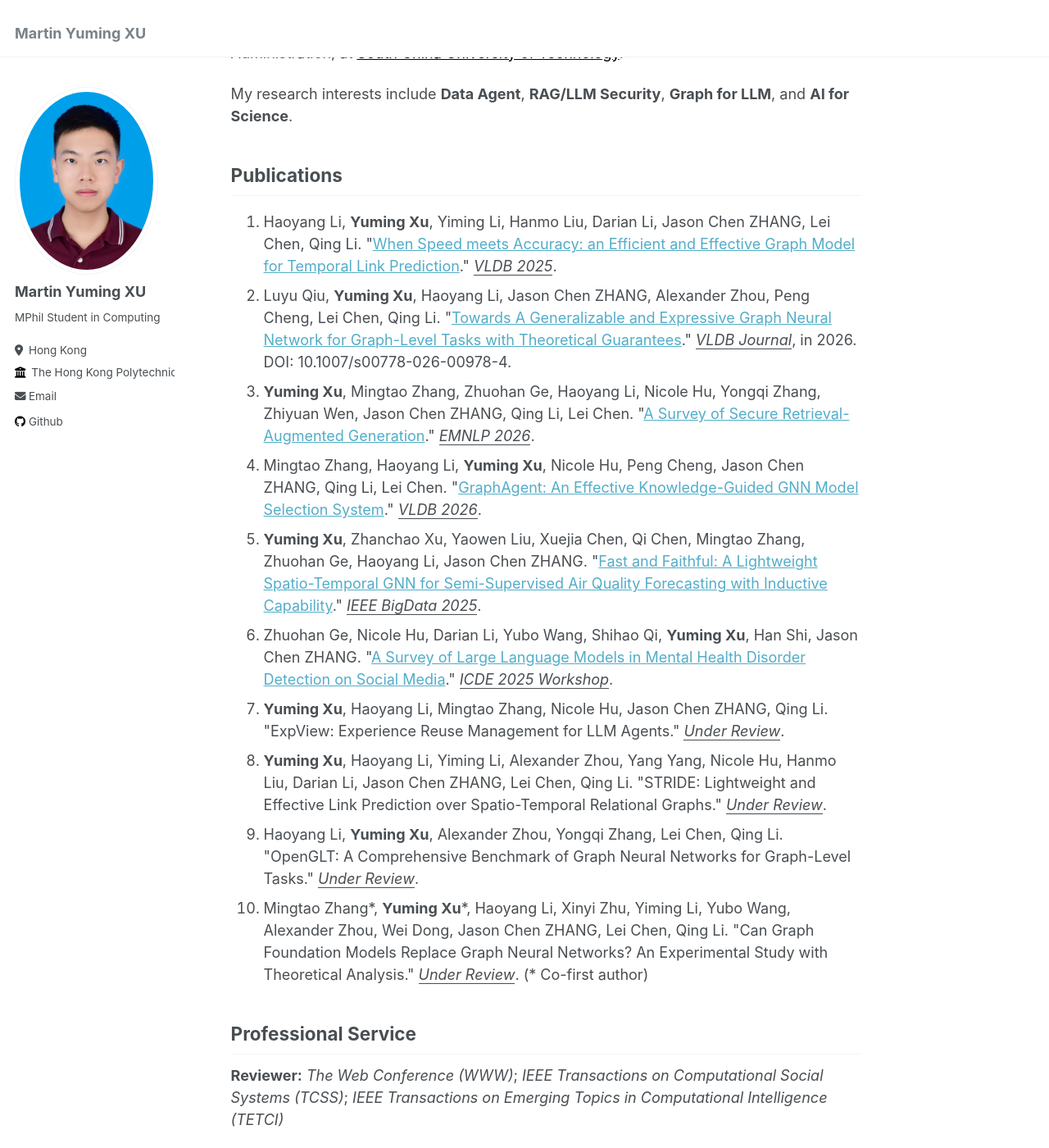
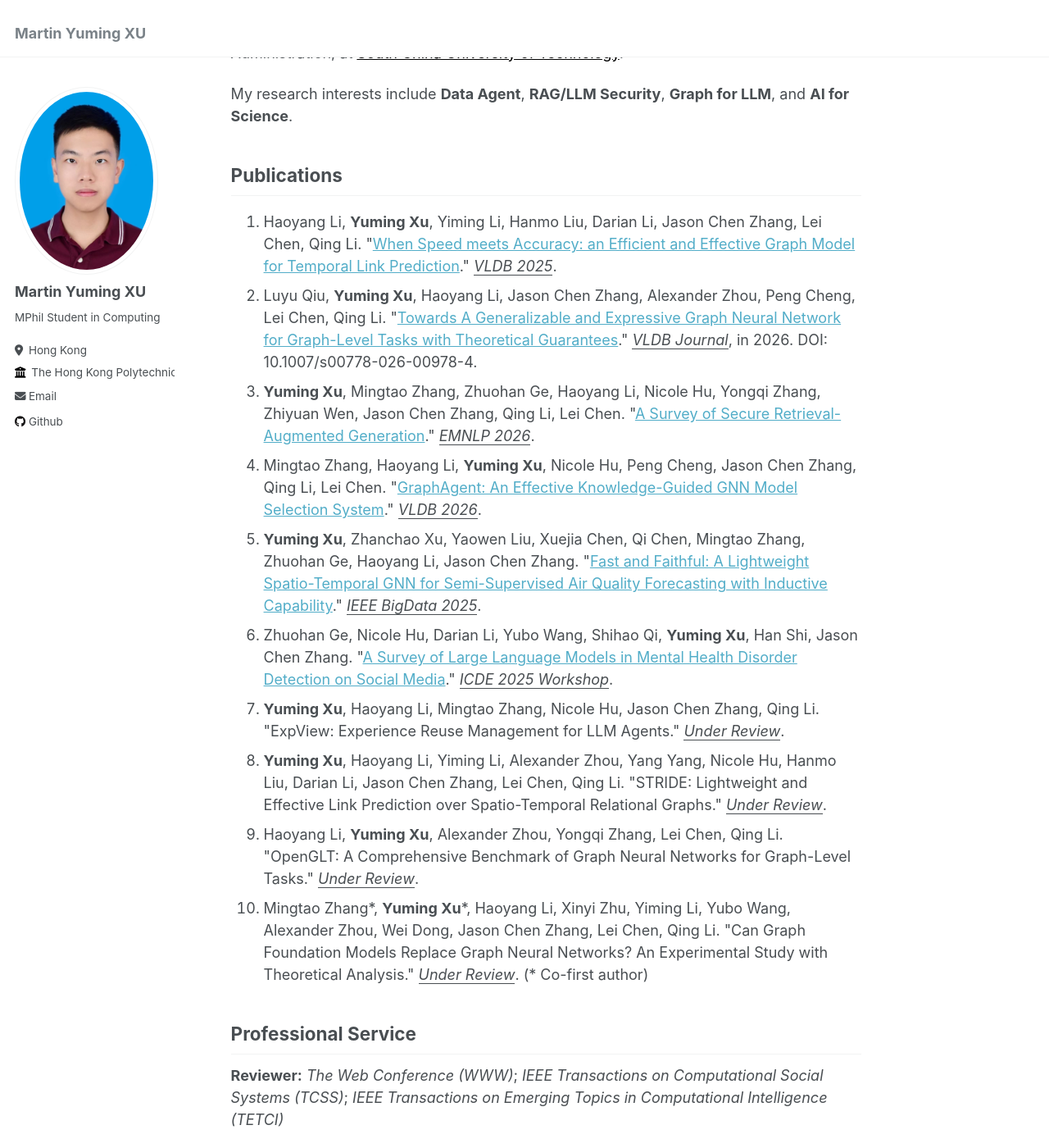
Before and after one commit to thebestFM/thebestFM.github.io, a Jekyll site: the page built from _pages/about.md, in a window 1280 px wide and 1400 px high, scrolled down 202 px. Shown: the whole window at 82% size. Built offline with Jekyll 4.4.1, drawn with Linux system fonts in a browser that asks for light colours.

Commit message:
'udpate'

```diff
--- a/_includes/publications-list.html
+++ b/_includes/publications-list.html
@@ -1,41 +1,41 @@
 <ol>
   <li>
-    Haoyang Li, <strong>Yuming Xu</strong>, Yiming Li, Hanmo Liu, Darian Li, Jason Chen ZHANG, Lei Chen, Qing Li.
+    Haoyang Li, <strong>Yuming Xu</strong>, Yiming Li, Hanmo Liu, Darian Li, Jason Chen Zhang, Lei Chen, Qing Li.
     "<a href="https://www.vldb.org/pvldb/vol18/p3396-li.pdf">When Speed meets Accuracy: an Efficient and Effective Graph Model for Temporal Link Prediction</a>."
     <u><i>VLDB 2025</i></u>.
   </li>
   <li>
-    Luyu Qiu, <strong>Yuming Xu</strong>, Haoyang Li, Jason Chen ZHANG, Alexander Zhou, Peng Cheng, Lei Chen, Qing Li.
+    Luyu Qiu, <strong>Yuming Xu</strong>, Haoyang Li, Jason Chen Zhang, Alexander Zhou, Peng Cheng, Lei Chen, Qing Li.
     "<a href="https://doi.org/10.1007/s00778-026-00978-4">Towards A Generalizable and Expressive Graph Neural Network for Graph-Level Tasks with Theoretical Guarantees</a>."
     <u><i>VLDB Journal</i></u>, in 2026. DOI: 10.1007/s00778-026-00978-4.
   </li>
   <li>
-    <strong>Yuming Xu</strong>, Mingtao Zhang, Zhuohan Ge, Haoyang Li, Nicole Hu, Yongqi Zhang, Zhiyuan Wen, Jason Chen ZHANG, Qing Li, Lei Chen.
+    <strong>Yuming Xu</strong>, Mingtao Zhang, Zhuohan Ge, Haoyang Li, Nicole Hu, Yongqi Zhang, Zhiyuan Wen, Jason Chen Zhang, Qing Li, Lei Chen.
     "<a href="https://aclanthology.org/2026.findings-emnlp.241.pdf">A Survey of Secure Retrieval-Augmented Generation</a>."
     <u><i>EMNLP 2026</i></u>.
   </li>
   <li>
-    Mingtao Zhang, Haoyang Li, <strong>Yuming Xu</strong>, Nicole Hu, Peng Cheng, Jason Chen ZHANG, Qing Li, Lei Chen.
+    Mingtao Zhang, Haoyang Li, <strong>Yuming Xu</strong>, Nicole Hu, Peng Cheng, Jason Chen Zhang, Qing Li, Lei Chen.
     "<a href="https://www.vldb.org/pvldb/vol19/p4630-li.pdf">GraphAgent: An Effective Knowledge-Guided GNN Model Selection System</a>."
     <u><i>VLDB 2026</i></u>.
   </li>
   <li>
-    <strong>Yuming Xu</strong>, Zhanchao Xu, Yaowen Liu, Xuejia Chen, Qi Chen, Mingtao Zhang, Zhuohan Ge, Haoyang Li, Jason Chen ZHANG.
+    <strong>Yuming Xu</strong>, Zhanchao Xu, Yaowen Liu, Xuejia Chen, Qi Chen, Mingtao Zhang, Zhuohan Ge, Haoyang Li, Jason Chen Zhang.
     "<a href="https://ieeexplore.ieee.org/document/11401865">Fast and Faithful: A Lightweight Spatio-Temporal GNN for Semi-Supervised Air Quality Forecasting with Inductive Capability</a>."
     <u><i>IEEE BigData 2025</i></u>.
   </li>
   <li>
-    Zhuohan Ge, Nicole Hu, Darian Li, Yubo Wang, Shihao Qi, <strong>Yuming Xu</strong>, Han Shi, Jason Chen ZHANG.
+    Zhuohan Ge, Nicole Hu, Darian Li, Yubo Wang, Shihao Qi, <strong>Yuming Xu</strong>, Han Shi, Jason Chen Zhang.
     "<a href="https://ieeexplore.ieee.org/document/11108139">A Survey of Large Language Models in Mental Health Disorder Detection on Social Media</a>."
     <u><i>ICDE 2025 Workshop</i></u>.
   </li>
   <li>
-    <strong>Yuming Xu</strong>, Haoyang Li, Mingtao Zhang, Nicole Hu, Jason Chen ZHANG, Qing Li.
+    <strong>Yuming Xu</strong>, Haoyang Li, Mingtao Zhang, Nicole Hu, Jason Chen Zhang, Qing Li.
     "ExpView: Experience Reuse Management for LLM Agents."
     <u><i>Under Review</i></u>.
   </li>
   <li>
-    <strong>Yuming Xu</strong>, Haoyang Li, Yiming Li, Alexander Zhou, Yang Yang, Nicole Hu, Hanmo Liu, Darian Li, Jason Chen ZHANG, Lei Chen, Qing Li.
+    <strong>Yuming Xu</strong>, Haoyang Li, Yiming Li, Alexander Zhou, Yang Yang, Nicole Hu, Hanmo Liu, Darian Li, Jason Chen Zhang, Lei Chen, Qing Li.
     "STRIDE: Lightweight and Effective Link Prediction over Spatio-Temporal Relational Graphs."
     <u><i>Under Review</i></u>.
   </li>
@@ -45,7 +45,7 @@
     <u><i>Under Review</i></u>.
   </li>
   <li>
-    Mingtao Zhang*, <strong>Yuming Xu</strong>*, Haoyang Li, Xinyi Zhu, Yiming Li, Yubo Wang, Alexander Zhou, Wei Dong, Jason Chen ZHANG, Lei Chen, Qing Li.
+    Mingtao Zhang*, <strong>Yuming Xu</strong>*, Haoyang Li, Xinyi Zhu, Yiming Li, Yubo Wang, Alexander Zhou, Wei Dong, Jason Chen Zhang, Lei Chen, Qing Li.
     "Can Graph Foundation Models Replace Graph Neural Networks? An Experimental Study with Theoretical Analysis."
     <u><i>Under Review</i></u>. (* Co-first author)
   </li>
```
Also changed, not shown: 5 other files.
